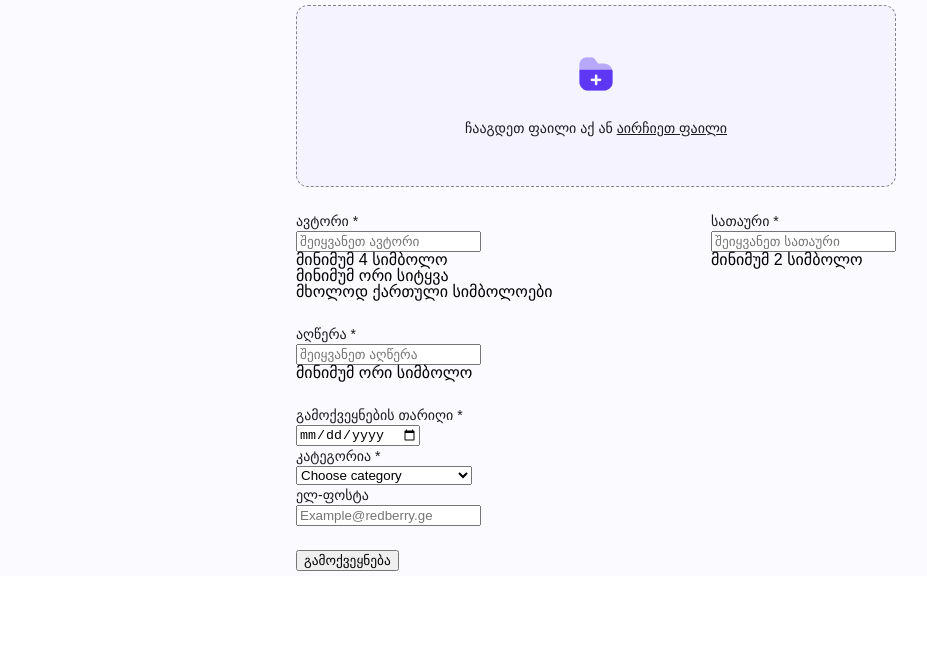
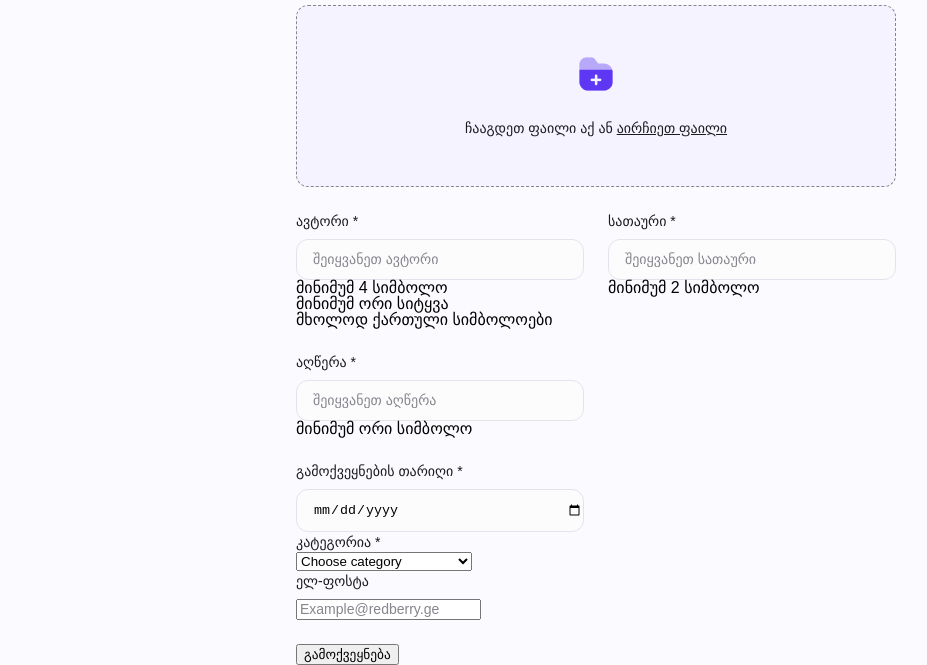
Before and after one commit to TemuriTsutskiridze/DevSquad, a plain HTML site: page pages/addNewBlog/addNewBlog.html in a window 1280 px wide. Shown: the part 224-889 px from the top of the page, without its empty margins (44-971 px from the left). Before the commit the page ends 800 px from the top, so only its background shows below. Drawn offline with Linux system fonts and the light colour scheme; a small style sheet from the web is missing.

Commit message:
style input fields

```diff
--- a/pages/addNewBlog/addNewBlog.css
+++ b/pages/addNewBlog/addNewBlog.css
@@ -1,5 +1,8 @@
 @import url("https://free.bboxtype.com/embedfonts/?family=FiraGO:400,500,700");
 
+* {
+  box-sizing: border-box;
+}
 body {
   display: flex;
   flex-direction: column;
@@ -99,4 +102,25 @@ h2 {
   display: flex;
   flex-direction: row;
   justify-content: space-between;
+  gap: 24px;
 }
+
+input {
+  margin-top: 8px;
+}
+
+.small-input {
+  width: 288px;
+  padding: 12px 0 12px 16px;
+  border-radius: 12px;
+  border: 1px solid #e4e3eb;
+  background: #fcfcfd;
+}
+
+input::placeholder {
+  color: #85858d;
+  font-size: 14px;
+  font-style: normal;
+  font-weight: 400;
+  line-height: 20px; /* 142.857% */
+}
--- a/pages/addNewBlog/addNewBlog.html
+++ b/pages/addNewBlog/addNewBlog.html
@@ -36,11 +36,11 @@
         </section>
 
         <section id="author-section">
-          <div class="author-input small-input">
+          <div class="author-input">
             <h2>ავტორი *</h2>
             <form action="submit" name="author-submit">
               <input
-                class="title-input"
+                class="title-input small-input"
                 type="name"
                 placeholder="შეიყვანეთ ავტორი" />
             </form>
@@ -52,11 +52,11 @@
             </ul>
           </div>
 
-          <div class="title-input small-input">
+          <div class="title-input">
             <h2>სათაური *</h2>
             <form action="submit" name="title submit">
               <input
-                class="title-input"
+                class="title-input small-input"
                 type="title"
                 placeholder="შეიყვანეთ სათაური" />
             </form>
@@ -70,6 +70,7 @@
           <h2>აღწერა *</h2>
           <form action="submit" name="description-submit">
             <input
+              class="small-input"
               type="text"
               name="description"
               id="description-input"
@@ -81,10 +82,14 @@
         </section>
 
         <section id="date-section">
-          <div class="date-input small-input">
+          <div class="date-input">
             <h2>გამოქვეყნების თარიღი *</h2>
             <form action="submit" name="date-submit">
-              <input type="date" name="date-input" id="date" />
+              <input
+                type="date"
+                name="date-input"
+                id="date"
+                class="small-input" />
             </form>
           </div>
 
```
